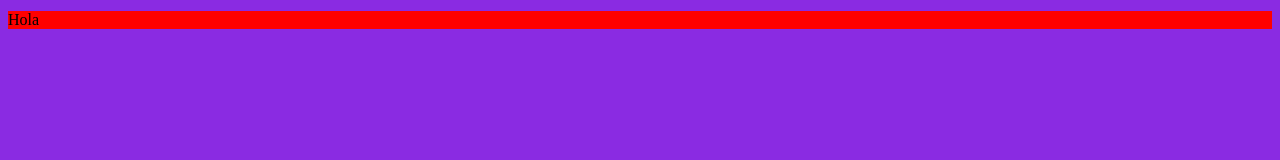
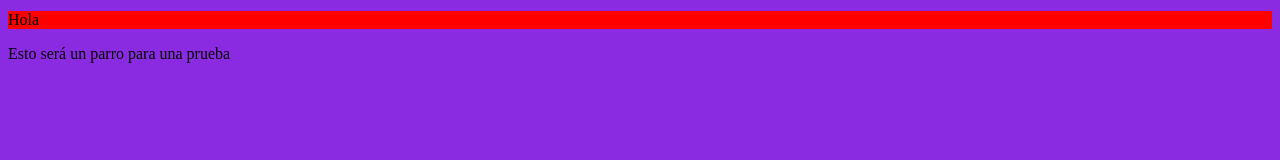
Before and after one commit to Rafa1201/PruebaGit1, a plain HTML site: page index.html in a window 1280 px wide. Drawn offline with Linux system fonts and the light colour scheme; files whose address does not match are found by name.

Commit message:
Update index.html

```diff
--- a/index.html
+++ b/index.html
@@ -10,6 +10,7 @@
 <body>
     <h1>Hola</h1>
 
+    <p>Esto será un parro para una prueba</p>
 
     <script src="scritp.js"></script>
 </body>
```
